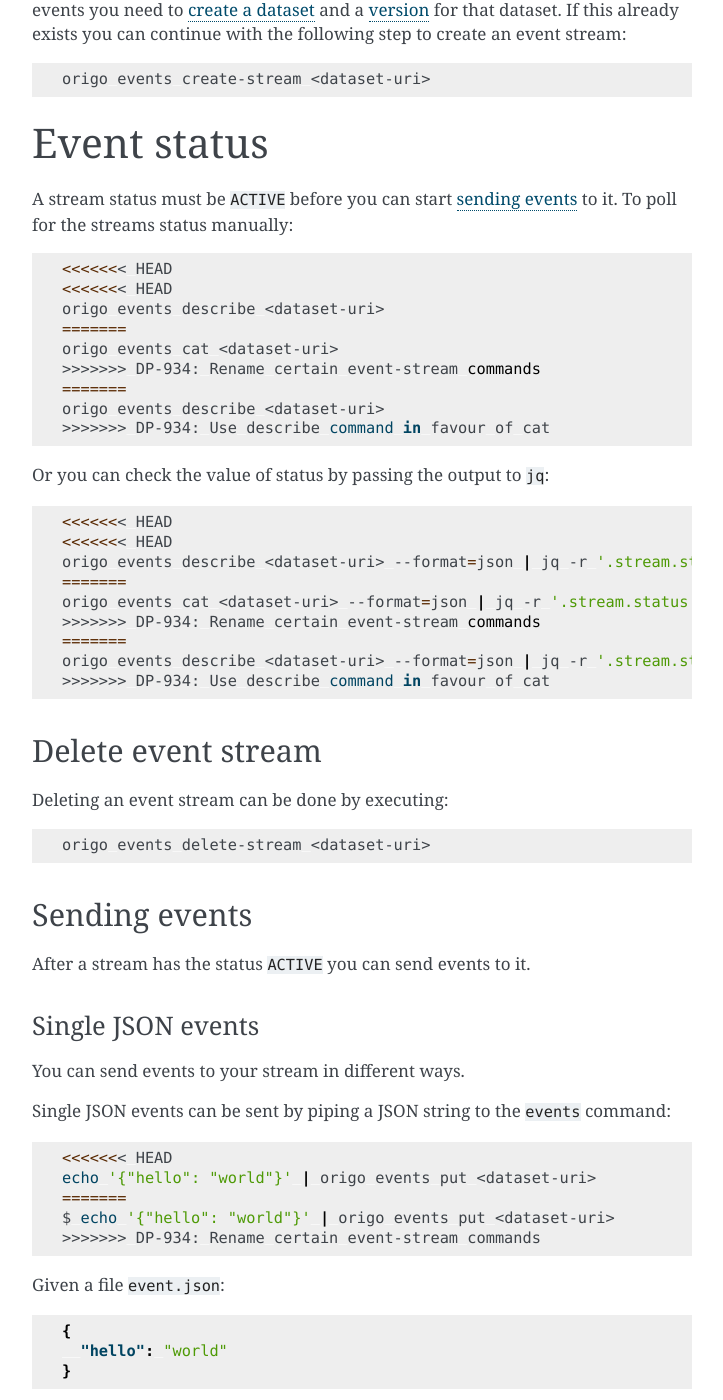
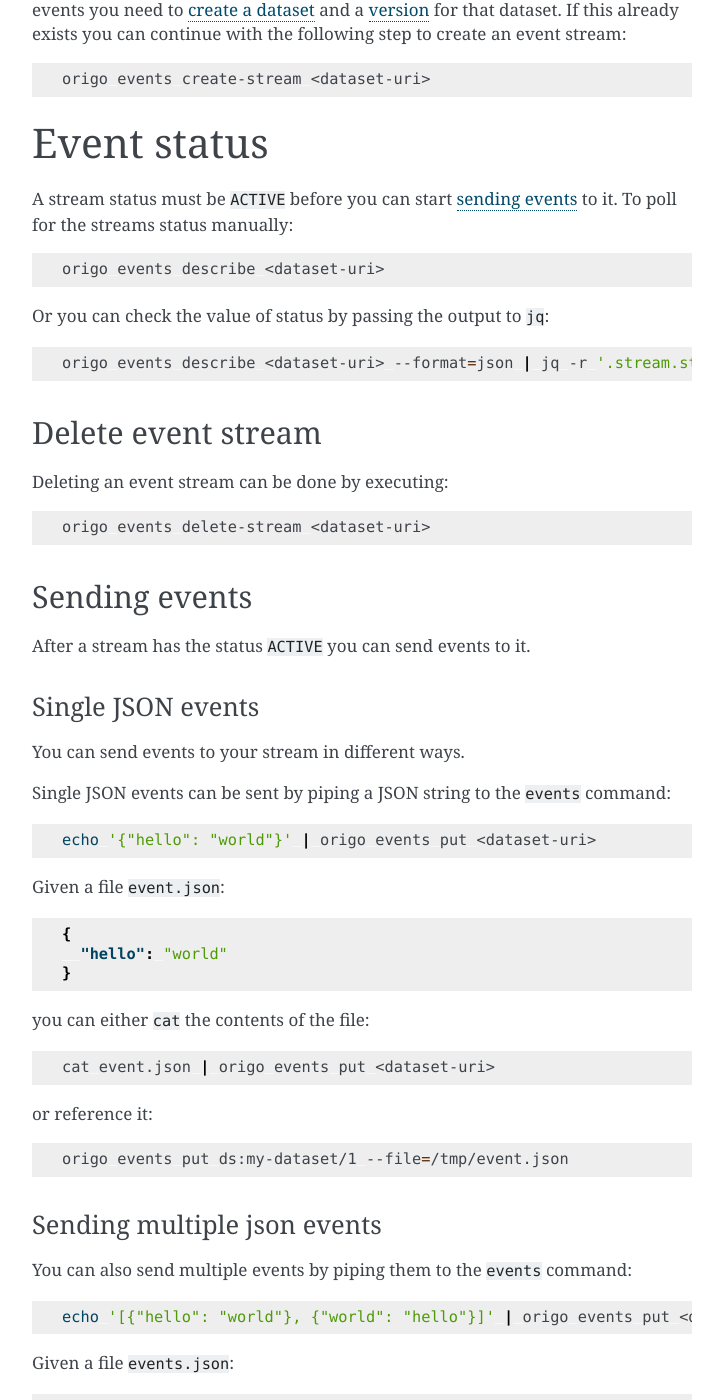
Before and after one commit to oslokommune/okdata-cli, a Sphinx documentation site: the page built from doc/events.md, in a window 1280 px wide and 1400 px high, scrolled down 697 px. Shown: the whole window, without its empty margins (388-1111 px from the left). Built offline with Sphinx 7.4.7, drawn with Linux system fonts in a browser that asks for light colours; some of the changed text lies outside the part shown.

Commit message:
DP-934: Update events docs

````diff
--- a/doc/events.md
+++ b/doc/events.md
@@ -29,28 +29,12 @@
 # Event status
 A stream status must be `ACTIVE` before you can start [sending events](#sending-events) to it. To poll for the streams status manually:
 ```bash
-<<<<<<< HEAD
-<<<<<<< HEAD
 origo events describe <dataset-uri>
-=======
-origo events cat <dataset-uri>
->>>>>>> DP-934: Rename certain event-stream commands
-=======
-origo events describe <dataset-uri>
->>>>>>> DP-934: Use describe command in favour of cat
 ```
 
 Or you can check the value of status by passing the output to `jq`:
 ```bash
-<<<<<<< HEAD
-<<<<<<< HEAD
 origo events describe <dataset-uri> --format=json | jq -r '.stream.status'
-=======
-origo events cat <dataset-uri> --format=json | jq -r '.stream.status'
->>>>>>> DP-934: Rename certain event-stream commands
-=======
-origo events describe <dataset-uri> --format=json | jq -r '.stream.status'
->>>>>>> DP-934: Use describe command in favour of cat
 ```
 
 ## Delete event stream
@@ -67,11 +51,7 @@
 
 Single JSON events can be sent by piping a JSON string to the `events` command:
 ```bash
-<<<<<<< HEAD
 echo '{"hello": "world"}' | origo events put <dataset-uri>
-=======
-$ echo '{"hello": "world"}' | origo events put <dataset-uri>
->>>>>>> DP-934: Rename certain event-stream commands
 ```
 
 Given a file `event.json`:
@@ -89,12 +69,7 @@
 or reference it:
 
 ```bash
-<<<<<<< HEAD
 origo events put ds:my-dataset/1 --file=/tmp/event.json
-=======
-$ cat event.json | origo events put <dataset-uri>
-$ origo events put my-dataset 1 --file=/tmp/event.json
->>>>>>> DP-934: Rename certain event-stream commands
 ```
 
 ### Sending multiple json events
````
